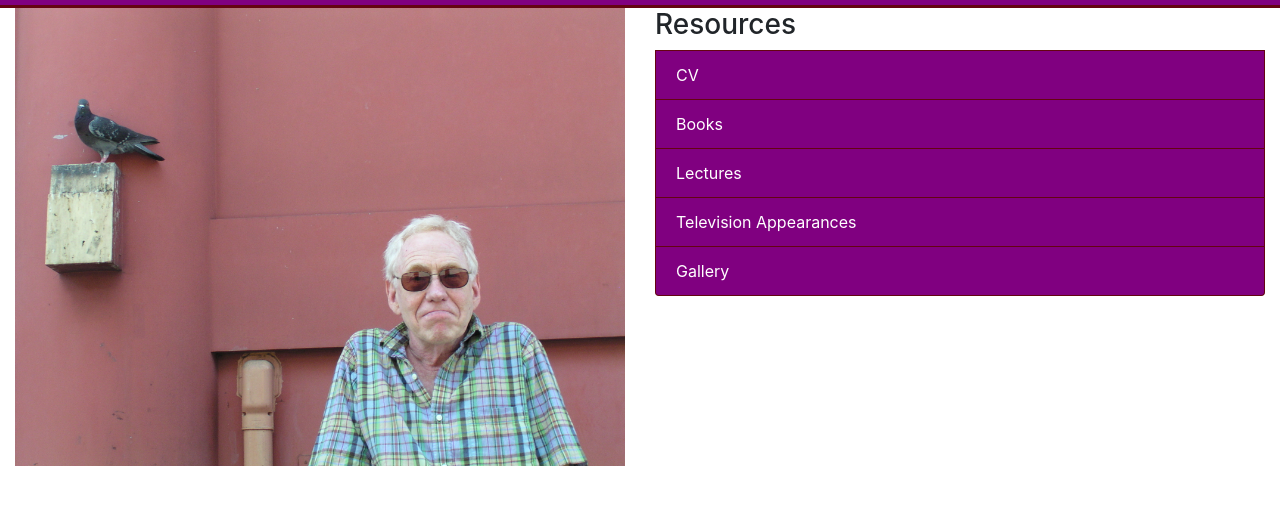
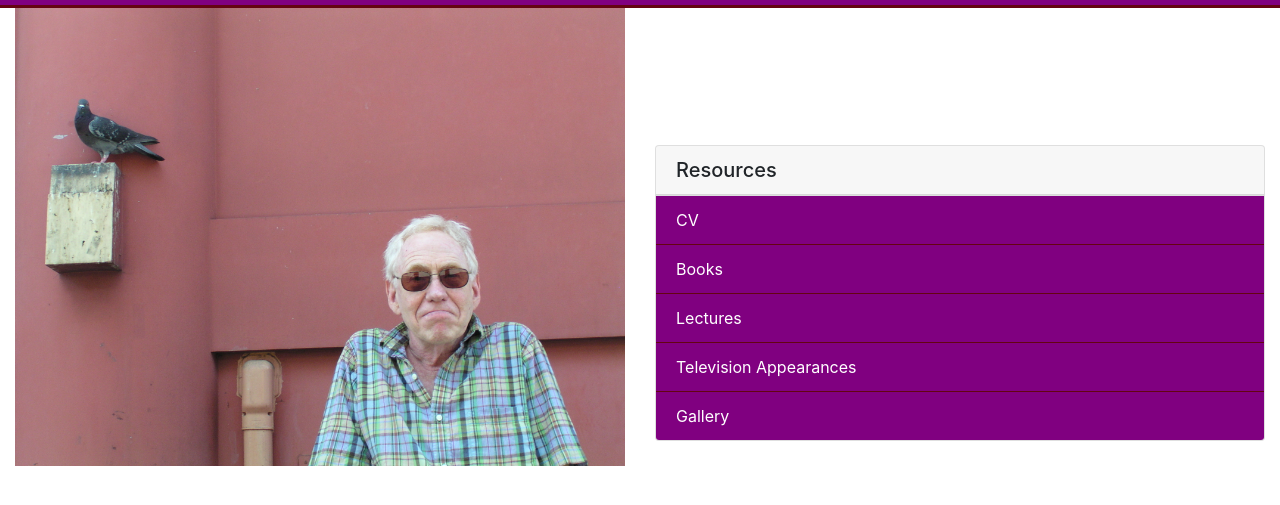
Before and after one commit to stephanedreyfus/bertPage, a website: page index.html in a window 1280 px wide. Shown: the part 51-556 px from the top of the page. Drawn offline with nearby package versions, Linux system fonts and the light colour scheme.

Commit message:
Resource list css improvements.

```diff
--- a/index.css
+++ b/index.css
@@ -20,6 +20,10 @@
     border: 1px solid #640411;
 }
 
+.res-links-card {
+    top: 30%;
+}
+
 /* #nav-list {
     color: darkgreen;
 } */
--- a/index.html
+++ b/index.html
@@ -65,13 +65,15 @@
         <img id="tokyo_bert" class="img-fluid" src="./media/tokyo_bert_2004.jpg" alt="Bert Contemplates">
       </div>
       <div class="col">
-        <div class="list-group resources">
-          <h3>Resources</h3>
-          <a href="#" class="list-group-item list-group-item-action">CV</a>
-          <a href="https://en.wikipedia.org/wiki/Hubert_Dreyfus#Works" class="list-group-item list-group-item-action">Books</a>
-          <a href="#" class="list-group-item list-group-item-action">Lectures</a>
-          <a href="#" class="list-group-item list-group-item-action">Television Appearances</a>
-          <a href="#" class="list-group-item list-group-item-action">Gallery</a>
+        <div class="card res-links-card">
+          <h5 class="card-header">Resources</h5>
+          <div class="list-group list-group-flush resources">
+            <a href="#" class="list-group-item list-group-item-action">CV</a>
+            <a href="https://en.wikipedia.org/wiki/Hubert_Dreyfus#Works" class="list-group-item list-group-item-action">Books</a>
+            <a href="#" class="list-group-item list-group-item-action">Lectures</a>
+            <a href="#" class="list-group-item list-group-item-action">Television Appearances</a>
+            <a href="#" class="list-group-item list-group-item-action">Gallery</a>
+          </div>
         </div>
       </div>
     </div>
```
